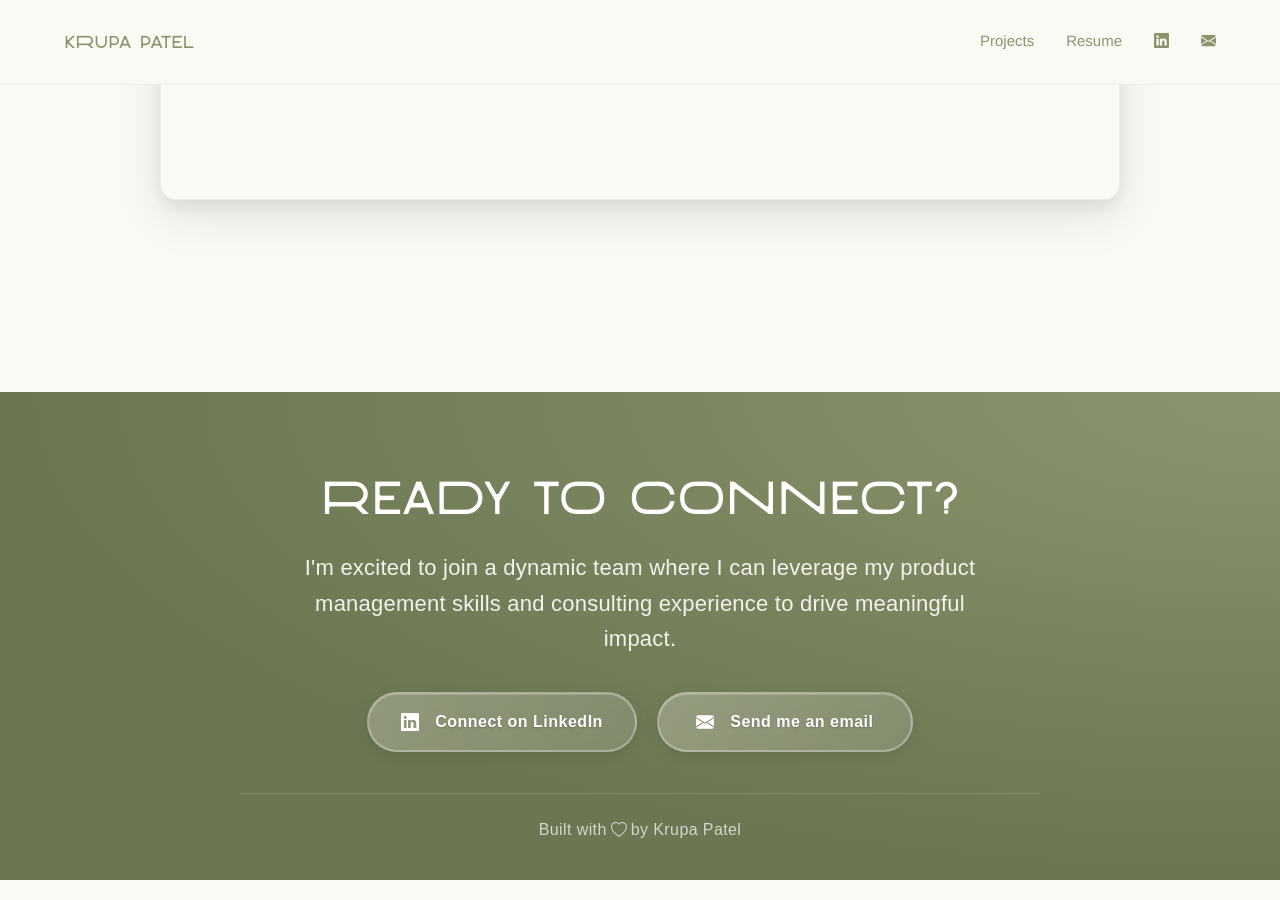
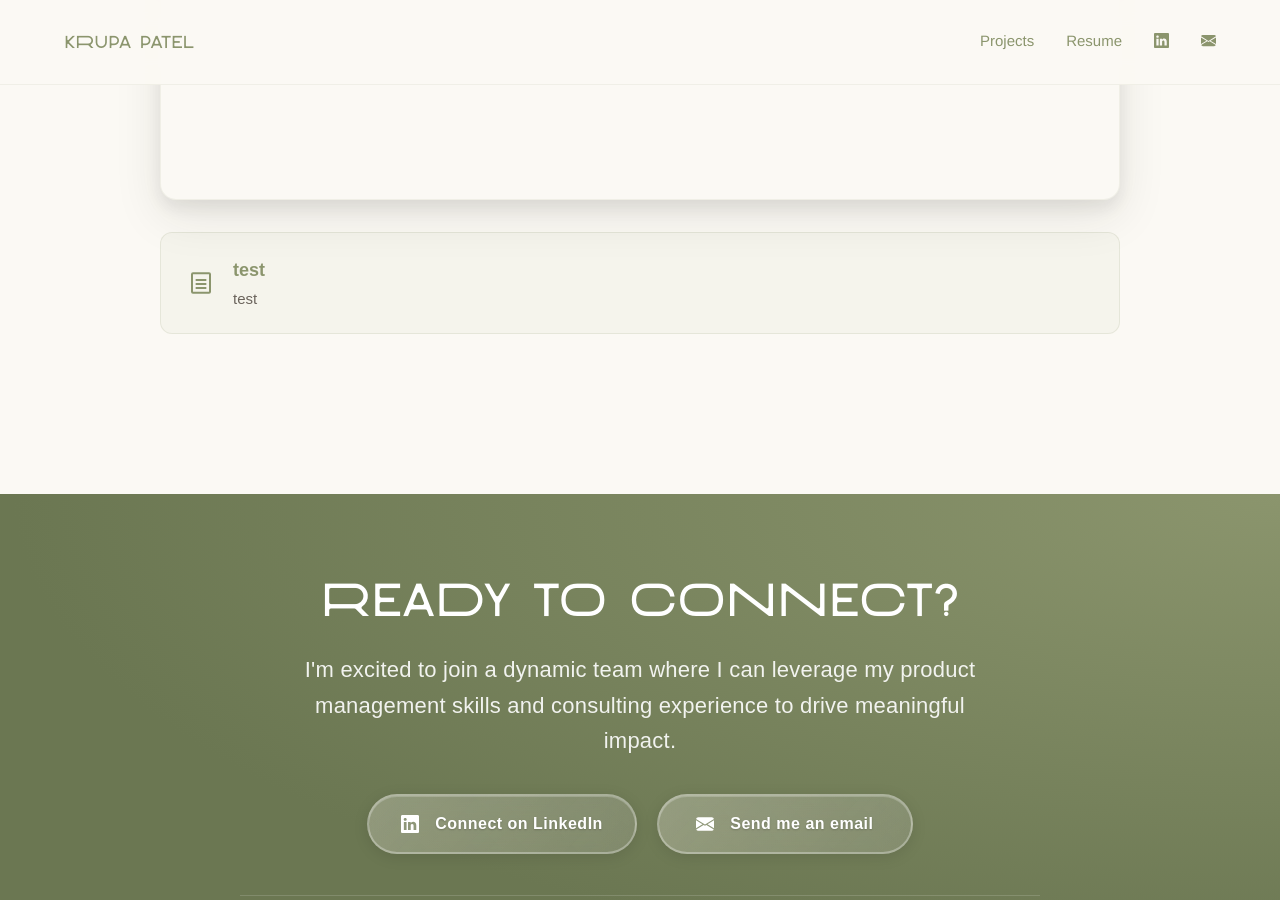
Before and after one commit to krupabpatel/krupa-portfolio, a Jekyll site: the page built from _projects/boyfriend-mode.md, in a window 1280 px wide and 900 px high, scrolled down 944 px. Built offline with Jekyll 4.4.1, drawn with Linux system fonts in a browser that asks for light colours; some web fonts are replaced.

Commit message:
Update Projects "boyfriend-mode" [via-sveltia]

```diff
--- a/_projects/boyfriend-mode.md
+++ b/_projects/boyfriend-mode.md
@@ -8,6 +8,11 @@ role: TODO
 tools:
   - TODO
 media: []
-links: []
+links:
+  - title: test
+    description: test
+    icon_type: document
+    url: /assets/images/boyfriend_mode_mvp.pdf
+    external: false
 ---
 TODO
```
Also changed, not shown: 1 other file.
